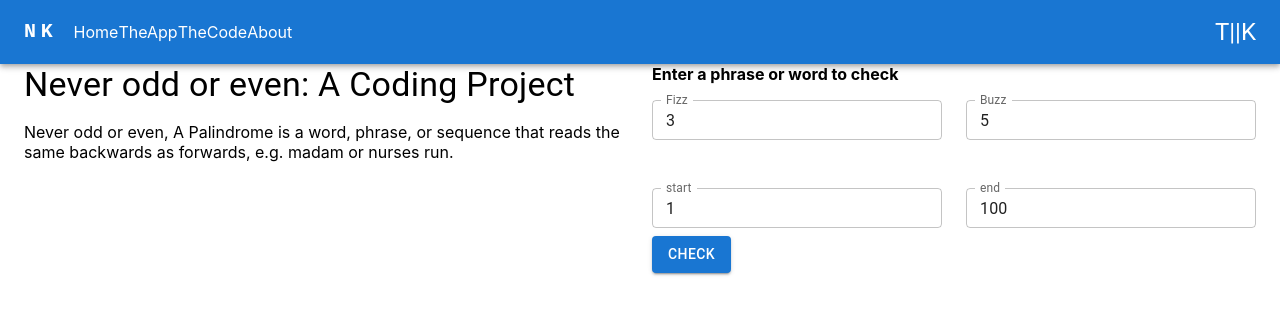
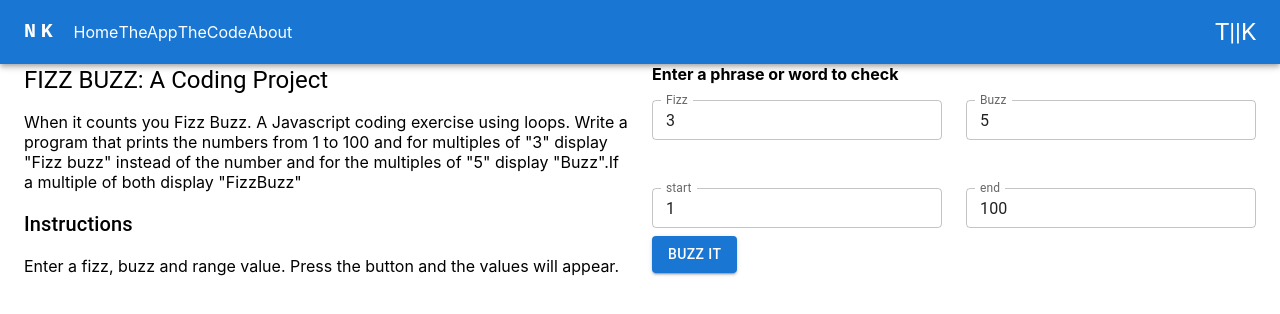
Before and after one commit to brocode19/palindromeapp, a React (Create React App) app: page /TheApp in a window 1280 px wide. Shown: the top 314 px of the page. Built offline with nearby package versions, Linux system fonts and the light colour scheme; the HTML template or start-up script is replaced by a standard one.

Commit message:
fixed value situation

```diff
--- a/src/pages/TheApp.js
+++ b/src/pages/TheApp.js
@@ -77,14 +77,20 @@ const TheApp = () => {
       <Container maxWidth="xl">
         <Grid container spacing={3}>
           <Grid item xs={12} sm={12} md={8} lg={6}>
-            <Typography variant="h4" sx={{ mb: 2 }}>
-              Never odd or even: A Coding Project
+            <Typography variant="h5" sx={{ mb: 2 }}>
+              FIZZ BUZZ: A Coding Project
             </Typography>
             <p>
-              Never odd or even, A Palindrome is a word, phrase, or sequence
-              that reads the same backwards as forwards, e.g. madam or nurses
-              run.
+              When it counts you Fizz Buzz. A Javascript coding exercise using loops. Write a program that prints the numbers from 1 to 100 and for multiples of "3" display "Fizz buzz" instead of the number and for the multiples of "5" display "Buzz".If a multiple of both display "FizzBuzz"
             </p>
+            <Typography variant="h6" sx={{ mb: 2 }}>
+              Instructions
+            </Typography>
+            <Typography variant="p" sx={{ mb: 2 }}>
+              Enter a fizz, buzz and range value. Press the button and the values will appear.
+            </Typography>
+
+
             <div className="container">
               <div className="row">{numbers.for}</div>
             </div>
@@ -150,7 +156,7 @@ const TheApp = () => {
               </Grid>
             </Grid>
             <Button className="mb-3" onClick={fizzBuzz} variant="contained">
-              check
+              BUZZ IT
             </Button>
 
             {active && (
```
